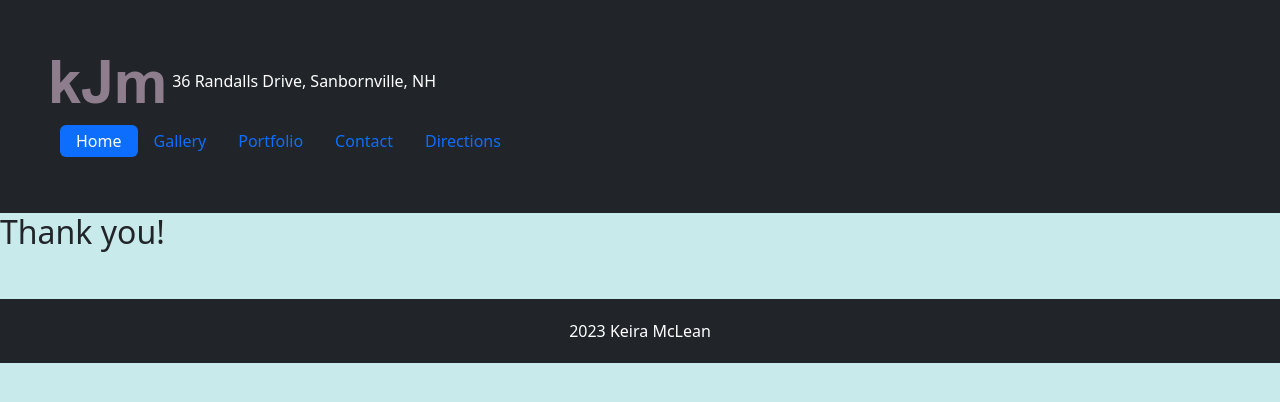
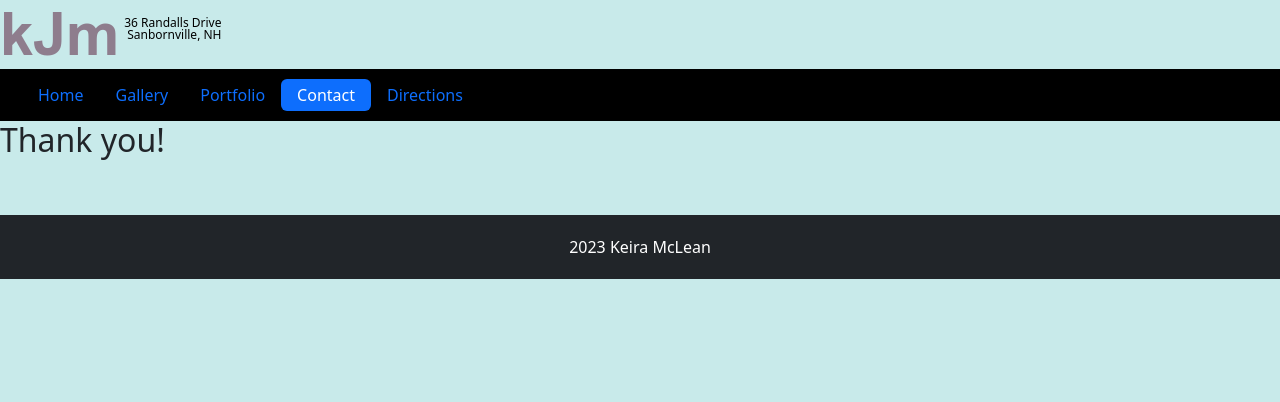
Before and after one commit to keira-mclean/rescue-connections, a website: page submit.html in a window 1280 px wide. Drawn offline with nearby package versions, Linux system fonts and the light colour scheme.

Commit message:
update pages

```diff
--- a/submit.html
+++ b/submit.html
@@ -12,21 +12,21 @@
         <link rel="icon" type="image/x-icon" href="images/favicon.ico"/>
         <meta name="viewport" content="width=device-width, minimum-scale=1, initial-scale=1">
     </head>
-    <body>
-        <div class="p-5 bg-dark text-white text-right">
+    <body id="homepage">
+        <div id="wrapper">
             <img src="images/logo.png" alt="kJm logo"/>
-            <span class="">36 Randalls Drive, Sanbornville, NH</span>
-            <nav class="navbar navbar-expand-wm bg-dark navbar-dark">
+            <a class="address">36 Randalls Drive<br>Sanbornville, NH</a>
+            <nav class="nav-bar">
                 <div class="container-fluid">
                     <ul class="nav nav-pills">
                         <li class="nav-item">
-                            <a class="nav-link active" role="button" href="index.html">Home</a></li>
+                            <a class="nav-link" role="button" href="index.html">Home</a></li>
                         <li class="nav-item">
                             <a class="nav-link" href="gallery.html">Gallery</a></li>
                         <li class="nav-item">
-                            <a class="nav-link" href="portfolio.html">Portfolio</a></li>
+                                <a class="nav-link" href="portfolio.html">Portfolio</a></li>
                         <li class="nav-item">
-                            <a class="nav-link" href="contact.html">Contact</a></li>
+                            <a class="nav-link active" href="contact.html">Contact</a></li>
                             <li class="nav-item">
                             <a class="nav-link" href="https://www.google.com/maps/place/36+Randalls+Dr,
                             +Sanbornville,+NH+03872/@43.5482372,-71.0282541,17z/
@@ -37,7 +37,6 @@
                 </div>
             </nav>
         </div>
-        <div>
             <h2>Thank you!</h2>
         </div>
     </body>
```
Also changed, not shown: gallery.html (+4 -4 lines), index.html (+5 -5 lines), portfolio.html (+6 -6 lines).
